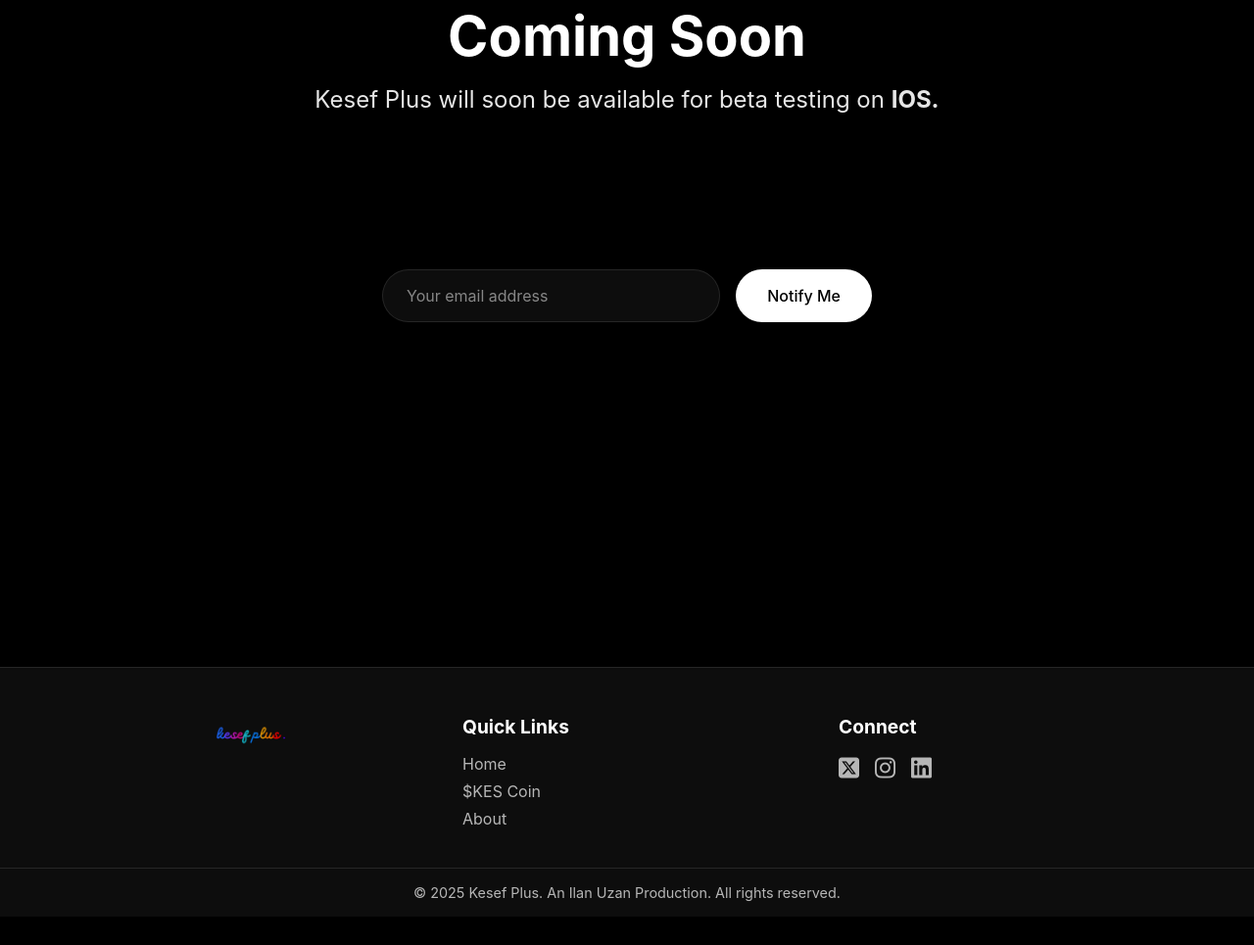
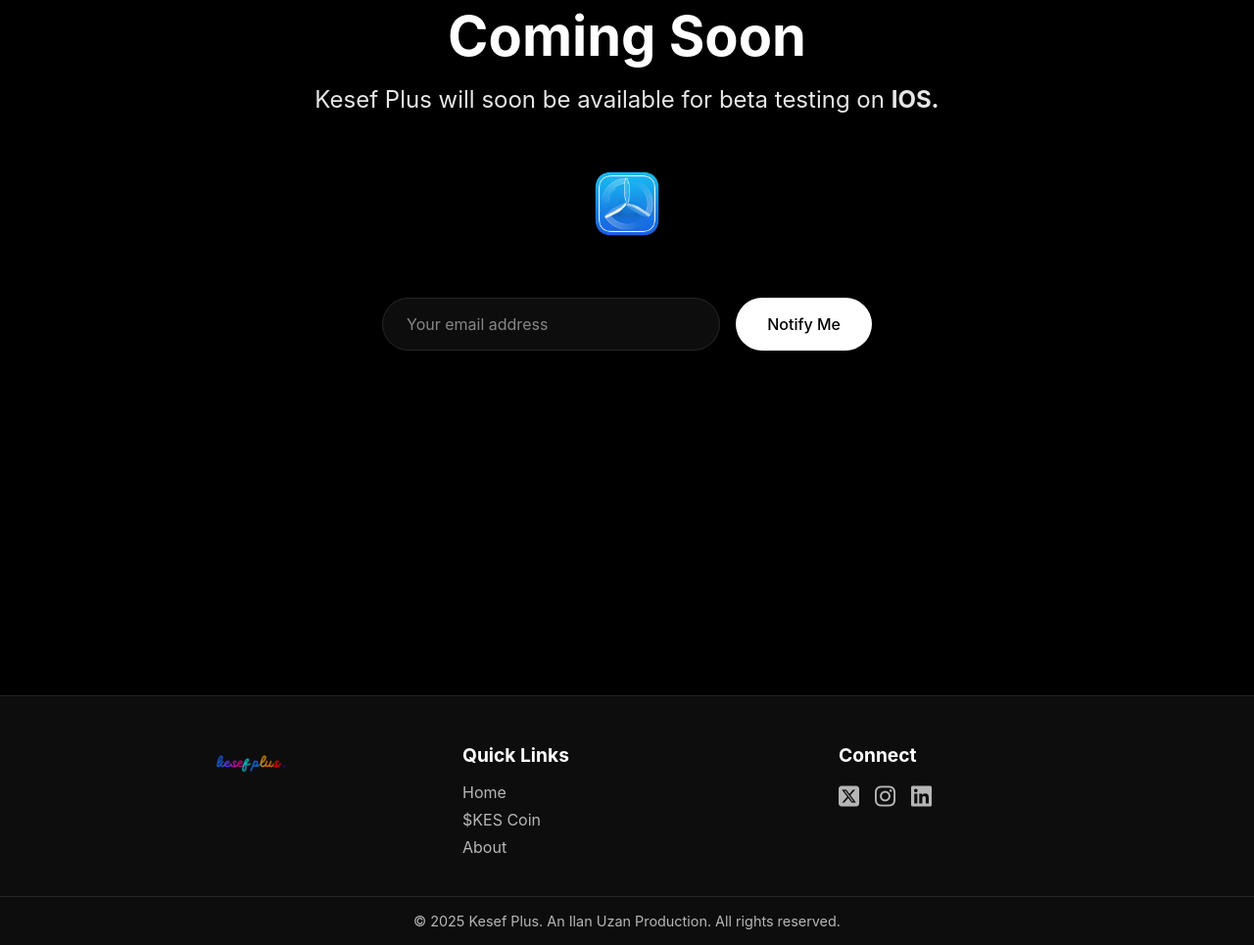
Before and after one commit to ilan-uzan/kesefplus-website, a plain HTML site: page index.html in a window 1280 px wide. Shown: the part 925-1890 px from the top of the page at 98% size. Before the commit the page ends 1861 px from the top, so only its background shows below. Drawn offline with Linux system fonts and the light colour scheme; a web font is replaced by a local one.

Commit message:
Update TestFlight icon styling and add clickable link

```diff
--- a/index.html
+++ b/index.html
@@ -34,6 +34,11 @@
         <section class="coming-soon glass-container">
             <h1>Coming Soon</h1>
             <p>Kesef Plus will soon be available for beta testing on <strong>IOS.</strong></p>
+            <div class="testflight-container">
+                <a href="https://testflight.apple.com" target="_blank" rel="noopener noreferrer">
+                    <img src="testflight.webp" alt="Testflight app icon" class="testflight-icon">
+                </a>
+            </div>
         </section>
         <form action="https://formspree.io/f/xdkeeoao" method="POST" class="notify-form">
             <input type="email" name="email" placeholder="Your email address" required>
--- a/styles.css
+++ b/styles.css
@@ -492,3 +492,23 @@ body {
         height: 100%;
     }
 }
+
+.testflight-container {
+    display: flex;
+    justify-content: center;
+    margin: 20px 0;
+}
+
+.testflight-icon {
+    width: 80px;
+    height: auto;
+    border-radius: 20px;
+    box-shadow: 0 4px 8px rgba(0, 0, 0, 0.1);
+    transition: all 0.3s ease;
+    cursor: pointer;
+}
+
+.testflight-icon:hover {
+    transform: scale(1.1);
+    box-shadow: 0 6px 12px rgba(0, 0, 0, 0.15);
+}
```
Also changed, not shown: testflight.webp (added).
